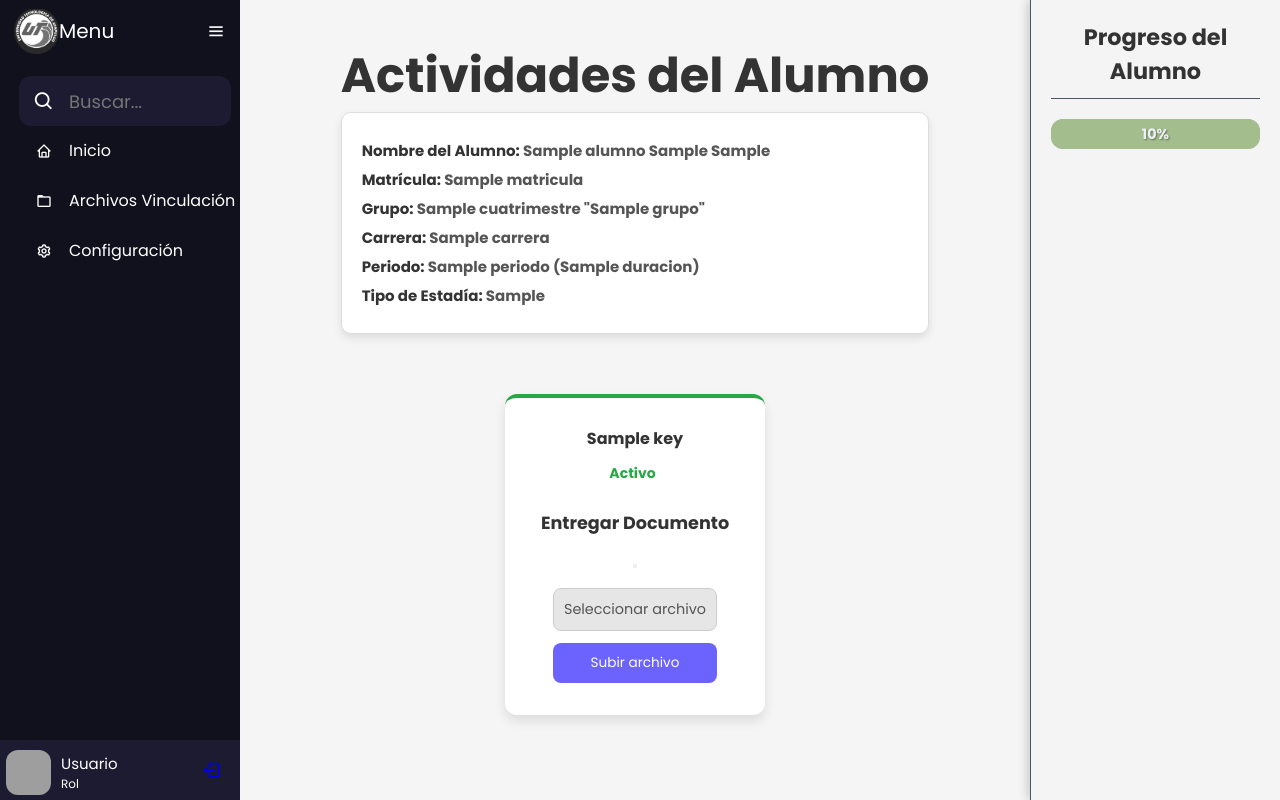
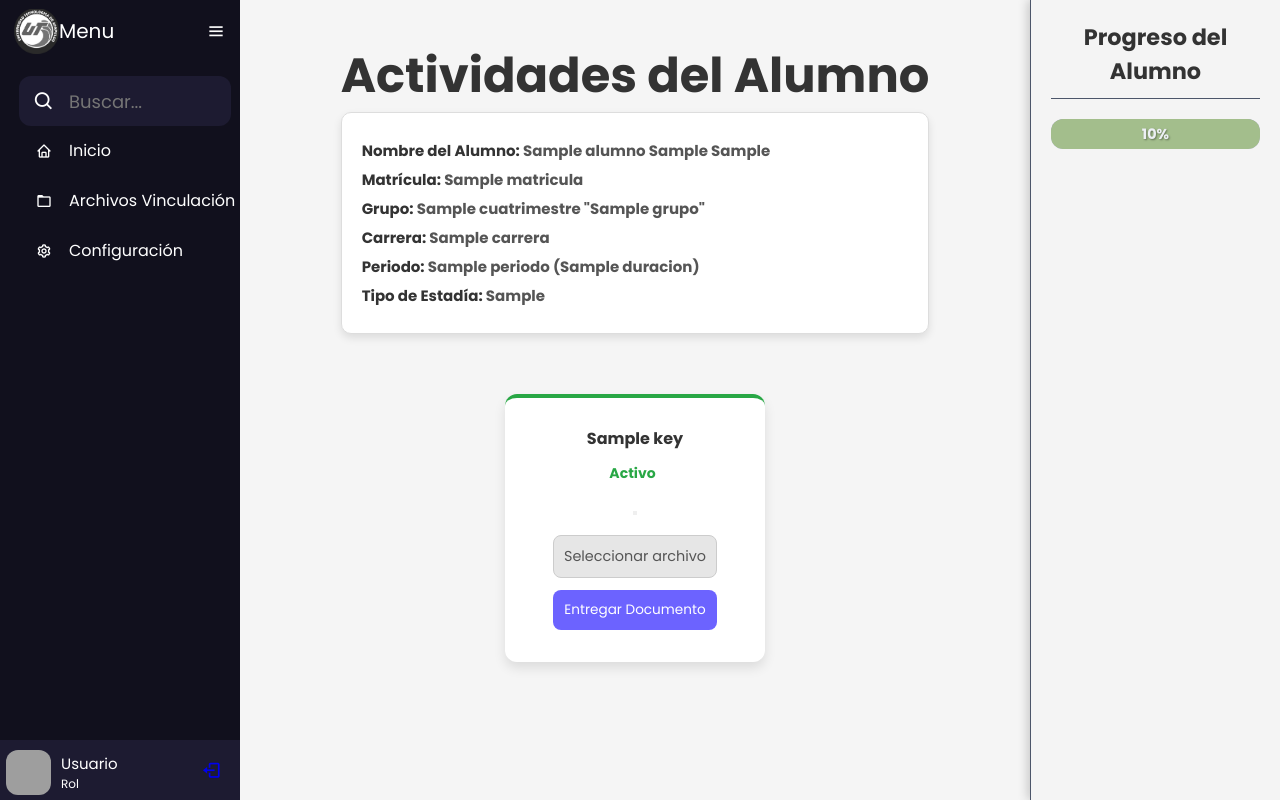
Before and after one commit to diazhdez/estadias-alumnos, a Flask app: template app/templates/Alumnos/alumno_uta.html in a window 1280 px wide. Run offline with Flask 3, Linux system fonts and the light colour scheme; the template is opened without the code that fills it: most values are stand-ins (such as "Sample title", 1, 10 or a date in 2020); grey boxes are pictures that could not be loaded.

Commit message:
mostrar comentarios

```diff
--- a/app/templates/Alumnos/alumno_uta.html
+++ b/app/templates/Alumnos/alumno_uta.html
@@ -68,11 +68,11 @@
                         <a href="{{ url_for('view.ver_archivo_alumno_uta', nombre_archivo=key, id_alumno=alumno._id) }}"
                             class="btn-visualizar">Visualizar</a>
                         {% elif documento.estado == 'desactivado' %}
-                        <p class="status-info">El documento no está habilitado
-                            para ser subido.</p>
+                        <p class="status-info">El documento no está habilitado para ser subido.</p>
                         {% else %}
-                        <h3 class="entregar-documento-title">Entregar
-                            Documento</h3>
+                        {% if documento.estado == 'devuelto' %}
+                        <p class="status-info">Comentario: {{ documento.comentario }}</p>
+                        {% endif %}
                         <div id="fileNameContainer-{{ key }}" class="file-name-container" style="display: none;">
                             <span id="fileName-{{ key }}"></span>
                         </div>
@@ -98,8 +98,7 @@
                                             <div class="modal-footer">
                                                 <input type="hidden" name="id_alumno" value="{{ alumno._id }}">
                                                 <button type="submit" class="btn-subir-archivo mb-3"
-                                                    id="upload-{{ key }}">Subir
-                                                    archivo</button>
+                                                    id="upload-{{ key }}">Entregar Documento</button>
                                             </div>
                                         </form>
                                     </div>
```
Also changed, not shown: app/routes/session.py (+1 -7 lines).
